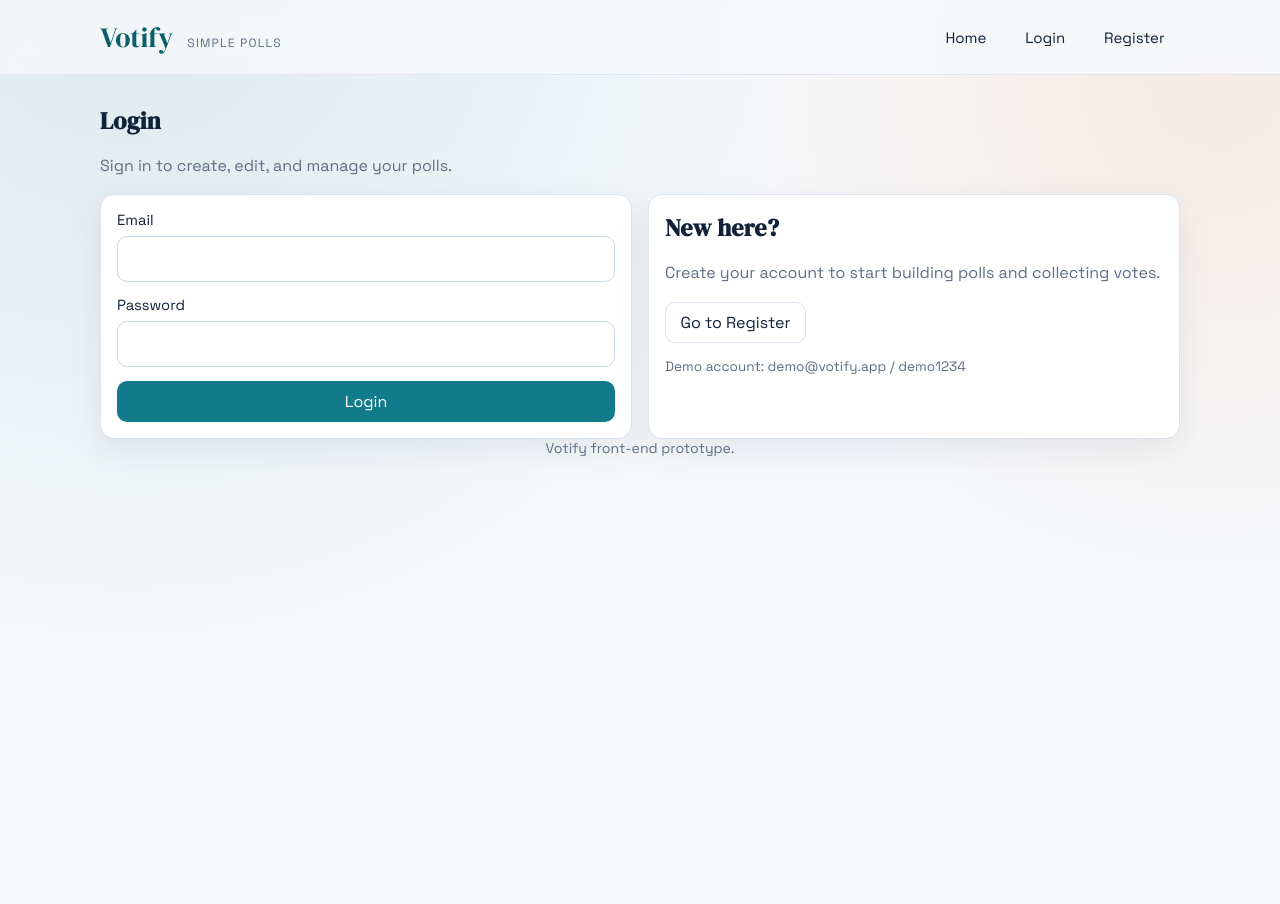
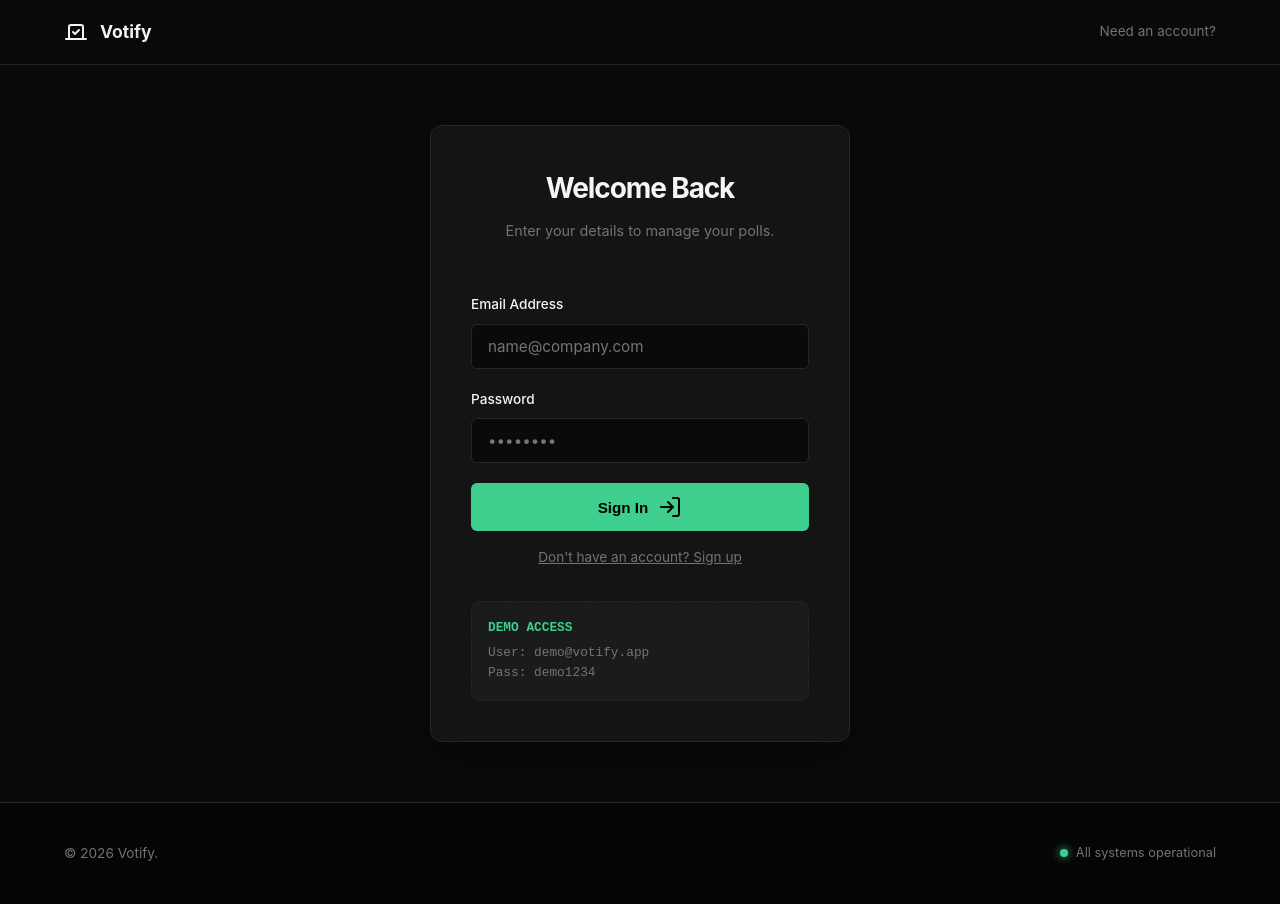
Before and after one commit to Saiba401/Votify, a plain HTML site: page login.html in a window 1280 px wide. Before the commit the page ends 800 px from the top, so only its background shows below. Drawn offline with nearby package versions, Linux system fonts and the light colour scheme; a web font is replaced by a local one.

Commit message:
Update login.html

```diff
--- a/login.html
+++ b/login.html
@@ -3,52 +3,284 @@
 <head>
   <meta charset="UTF-8" />
   <meta name="viewport" content="width=device-width, initial-scale=1.0" />
-  <title>Votify | Login</title>
-  <link rel="preconnect" href="https://fonts.googleapis.com" />
-  <link rel="preconnect" href="https://fonts.gstatic.com" crossorigin />
-  <link href="https://fonts.googleapis.com/css2?family=DM+Serif+Display:ital@0;1&family=Space+Grotesk:wght@400;500;700&display=swap" rel="stylesheet" />
-  <link rel="stylesheet" href="assets/css/styles.css" />
+  <title>Votify | Sign In</title>
+
+  <link rel="stylesheet" href="https://rsms.me/inter/inter.css">
+
+  <script src="https://unpkg.com/lucide@latest"></script>
+
+  <style>
+    :root {
+      --bg-main: #0a0a0a;
+      --bg-card: #141414;
+      --bg-nav: rgba(10, 10, 10, 0.8);
+      --border-color: #262626;
+      --text-main: #f5f5f5;
+      --text-muted: #737373;
+      --brand-accent: #3ecf8e;
+      --brand-hover: #34b27b;
+      --font-sans: 'Inter', sans-serif;
+    }
+
+    * { box-sizing: border-box; transition: all 0.2s ease; }
+
+    body {
+      background-color: var(--bg-main);
+      color: var(--text-main);
+      font-family: var(--font-sans);
+      margin: 0;
+      line-height: 1.6;
+      display: flex;
+      flex-direction: column;
+      min-height: 100vh;
+    }
+
+    .container {
+      max-width: 1200px;
+      margin: 0 auto;
+      padding: 0 24px;
+    }
+
+    /* --- NAVBAR (Consistent) --- */
+    .navbar-wrap {
+      border-bottom: 1px solid var(--border-color);
+      background: var(--bg-nav);
+      backdrop-filter: blur(16px);
+      -webkit-backdrop-filter: blur(16px);
+      position: sticky;
+      top: 0;
+      z-index: 1000;
+    }
+
+    .navbar {
+      display: flex;
+      justify-content: space-between;
+      align-items: center;
+      height: 64px;
+    }
+
+    .brand {
+      display: flex;
+      align-items: center;
+      gap: 12px;
+      font-weight: 700;
+      font-size: 1.1rem;
+      text-decoration: none;
+      color: var(--text-main);
+    }
+
+    .brand i { color: var(--brand-accent); }
+
+    /* --- LOGIN LAYOUT --- */
+    main {
+      flex: 1;
+      display: flex;
+      align-items: center;
+      justify-content: center;
+      padding: 60px 24px;
+    }
+
+    .auth-card {
+      width: 100%;
+      max-width: 420px;
+      background: var(--bg-card);
+      border: 1px solid var(--border-color);
+      border-radius: 12px;
+      padding: 40px;
+      box-shadow: 0 20px 40px rgba(0,0,0,0.4);
+    }
+
+    .auth-header {
+      text-align: center;
+      margin-bottom: 32px;
+    }
+
+    .auth-header h1 {
+      font-size: 1.75rem;
+      font-weight: 700;
+      letter-spacing: -0.04em;
+      margin: 0 0 8px 0;
+    }
+
+    .auth-header p {
+      color: var(--text-muted);
+      font-size: 0.9rem;
+      margin: 0;
+    }
+
+    /* --- FORM STYLES --- */
+    form {
+      display: flex;
+      flex-direction: column;
+      gap: 20px;
+    }
+
+    .form-group {
+      display: flex;
+      flex-direction: column;
+      gap: 8px;
+    }
+
+    label {
+      font-size: 0.85rem;
+      font-weight: 500;
+      color: var(--text-main);
+    }
+
+    input {
+      background: #0a0a0a;
+      border: 1px solid var(--border-color);
+      border-radius: 6px;
+      padding: 12px 16px;
+      color: white;
+      font-family: inherit;
+      font-size: 0.95rem;
+    }
+
+    input:focus {
+      outline: none;
+      border-color: var(--brand-accent);
+      box-shadow: 0 0 0 2px rgba(62, 207, 142, 0.1);
+    }
+
+    .btn {
+      display: inline-flex;
+      align-items: center;
+      justify-content: center;
+      gap: 10px;
+      background: var(--brand-accent);
+      color: #000;
+      padding: 12px;
+      border-radius: 6px;
+      font-weight: 600;
+      text-decoration: none;
+      cursor: pointer;
+      border: none;
+      font-size: 0.95rem;
+    }
+
+    .btn:hover { background: var(--brand-hover); }
+
+    .btn-secondary {
+      background: transparent;
+      color: var(--text-muted);
+      font-size: 0.85rem;
+      margin-top: 16px;
+      text-align: center;
+      display: block;
+    }
+
+    .btn-secondary:hover { color: var(--text-main); }
+
+    .demo-box {
+      margin-top: 32px;
+      padding: 16px;
+      background: rgba(255,255,255,0.03);
+      border: 1px dashed var(--border-color);
+      border-radius: 8px;
+    }
+
+    .demo-box p {
+      margin: 0;
+      font-size: 0.8rem;
+      color: var(--text-muted);
+      font-family: monospace;
+    }
+
+    /* --- FOOTER (Consistent) --- */
+    .footer {
+      border-top: 1px solid var(--border-color);
+      padding: 40px 0;
+      background: #050505;
+    }
+
+    .footer-bottom {
+      display: flex;
+      justify-content: space-between;
+      align-items: center;
+    }
+
+    .status-indicator {
+      display: flex;
+      align-items: center;
+      gap: 8px;
+      font-size: 0.8rem;
+      color: var(--text-muted);
+    }
+
+    .dot {
+      width: 8px;
+      height: 8px;
+      background: var(--brand-accent);
+      border-radius: 50%;
+      box-shadow: 0 0 10px var(--brand-accent);
+    }
+  </style>
 </head>
 <body data-page="login">
+
   <div class="navbar-wrap">
     <nav class="navbar container">
-      <a class="brand" href="index.html">Votify <small>Simple Polls</small></a>
-      <div class="nav-links" id="navbarLinks"></div>
+      <a class="brand" href="index.html">
+        <i data-lucide="vote"></i>
+        Votify
+      </a>
+      <a href="register.html" class="nav-link" style="color: var(--text-muted); text-decoration: none; font-size: 0.85rem;">Need an account?</a>
     </nav>
   </div>
 
-  <main class="container">
-    <section class="page-title">
-      <h1>Login</h1>
-      <p>Sign in to create, edit, and manage your polls.</p>
-    </section>
+  <main>
+    <div class="auth-card">
+      <div class="auth-header">
+        <h1>Welcome Back</h1>
+        <p>Enter your details to manage your polls.</p>
+      </div>
 
-    <div class="grid cols-2">
       <form id="loginForm">
         <div id="loginNotice"></div>
 
-        <label for="email">Email</label>
-        <input id="email" name="email" type="email" required />
+        <div class="form-group">
+          <label for="email">Email Address</label>
+          <input id="email" name="email" type="email" placeholder="name@company.com" required />
+        </div>
 
-        <label for="password">Password</label>
-        <input id="password" name="password" type="password" required />
+        <div class="form-group">
+          <label for="password">Password</label>
+          <input id="password" name="password" type="password" placeholder="••••••••" required />
+        </div>
 
-        <button class="btn block" type="submit">Login</button>
+        <button class="btn" type="submit">
+          Sign In
+          <i data-lucide="log-in" size="18"></i>
+        </button>
       </form>
 
-      <article class="card">
-        <h2>New here?</h2>
-        <p>Create your account to start building polls and collecting votes.</p>
-        <div class="card-actions">
-          <a class="btn secondary" href="register.html">Go to Register</a>
-        </div>
-        <p class="meta">Demo account: demo@votify.app / demo1234</p>
-      </article>
+      <a href="register.html" class="btn-secondary">Don't have an account? Sign up</a>
+
+      <div class="demo-box">
+        <p style="color: var(--brand-accent); font-weight: bold; margin-bottom: 4px;">DEMO ACCESS</p>
+        <p>User: demo@votify.app</p>
+        <p>Pass: demo1234</p>
+      </div>
     </div>
   </main>
 
-  <footer class="container">Votify front-end prototype.</footer>
+  <footer class="footer">
+    <div class="container footer-bottom">
+      <div style="color: var(--text-muted); font-size: 0.85rem;">
+        &copy; 2026 Votify.
+      </div>
+      <div class="status-indicator">
+        <div class="dot"></div>
+        All systems operational
+      </div>
+    </div>
+  </footer>
+
   <script src="https://cdn.jsdelivr.net/npm/@supabase/supabase-js@2"></script>
   <script src="assets/js/app.js"></script>
+  <script>
+    lucide.createIcons();
+  </script>
 </body>
 </html>
```
